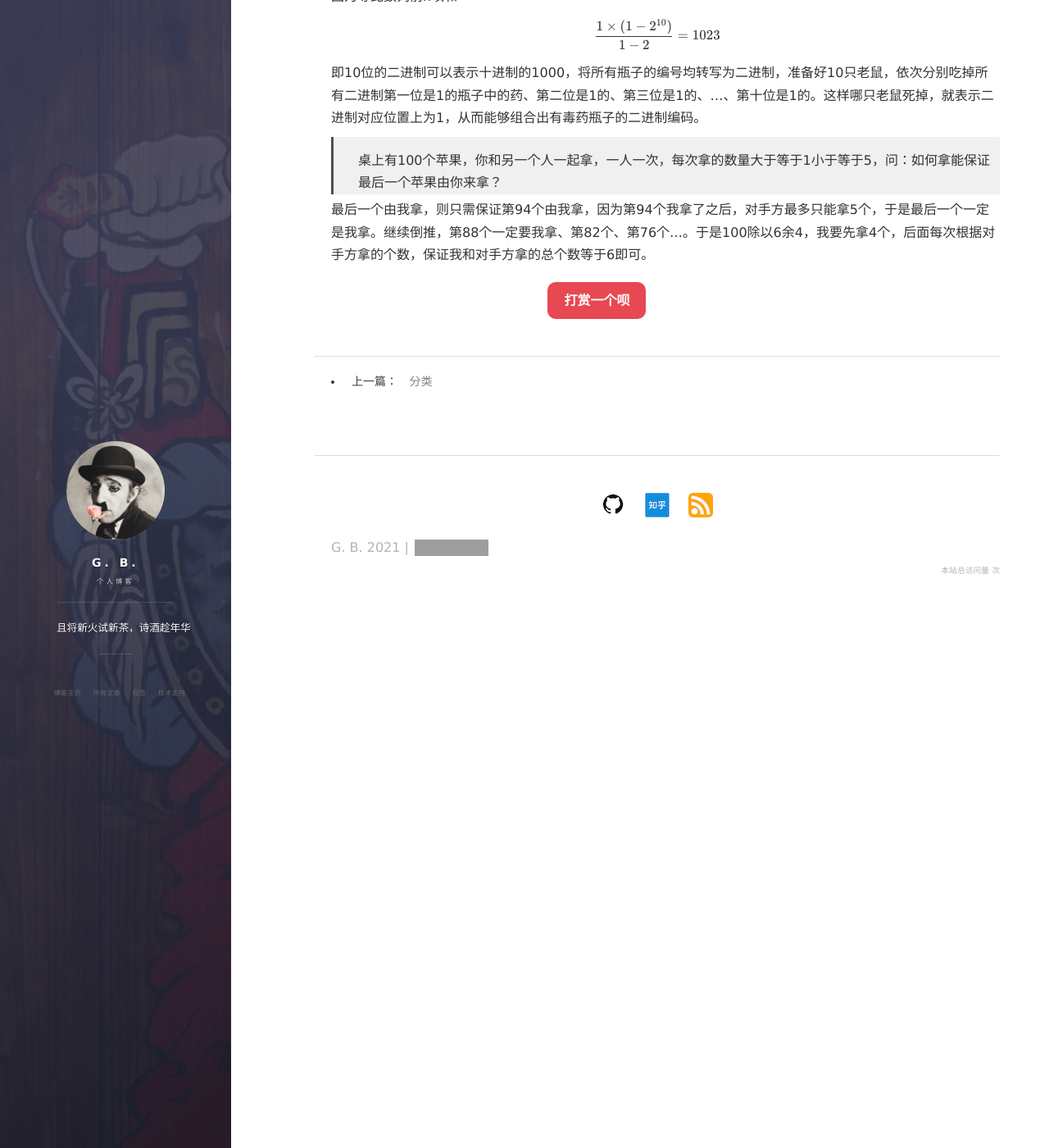
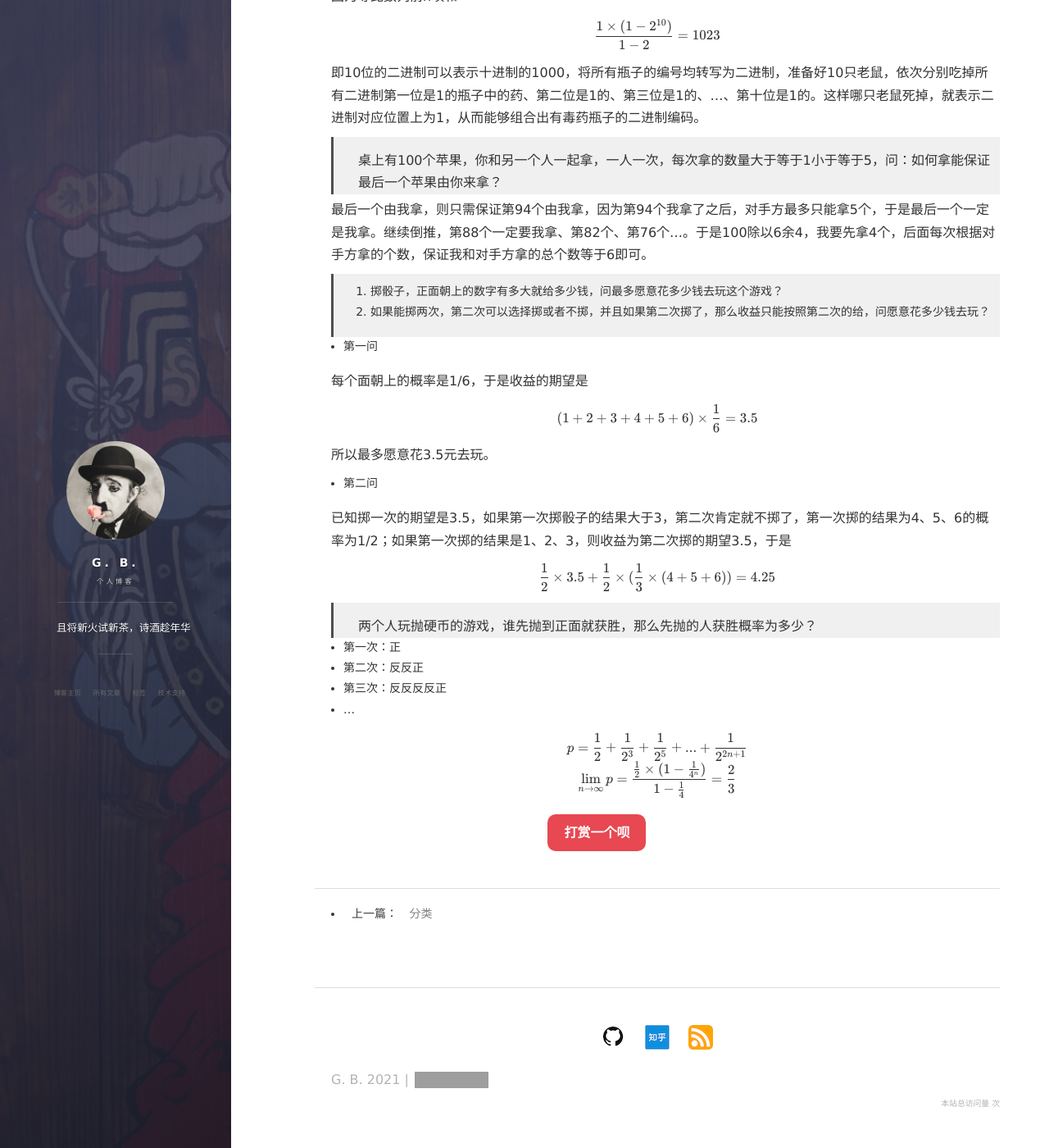
Before and after one commit to Blanket58/Blanket58.github.io, a Jekyll site: the page built from _posts/2021-11-02-brain-teaser.md, in a window 1280 px wide and 1400 px high, scrolled down 2134 px. Shown: the whole window at 82% size. Built offline with Jekyll 4.4.1, drawn with Linux system fonts in a browser that asks for light colours; nearby versions of some CDN libraries; comment, search, counter and statistics services are not loaded; grey boxes are pictures that could not be loaded.

Commit message:
Update 2021-11-02-brain-teaser.md

```diff
--- a/_posts/2021-11-02-brain-teaser.md
+++ b/_posts/2021-11-02-brain-teaser.md
@@ -88,3 +88,36 @@ $$
 > 桌上有100个苹果，你和另一个人一起拿，一人一次，每次拿的数量大于等于1小于等于5，问：如何拿能保证最后一个苹果由你来拿？
 
 最后一个由我拿，则只需保证第94个由我拿，因为第94个我拿了之后，对手方最多只能拿5个，于是最后一个一定是我拿。继续倒推，第88个一定要我拿、第82个、第76个…。于是100除以6余4，我要先拿4个，后面每次根据对手方拿的个数，保证我和对手方拿的总个数等于6即可。
+
+> 1. 掷骰子，正面朝上的数字有多大就给多少钱，问最多愿意花多少钱去玩这个游戏？
+> 2. 如果能掷两次，第二次可以选择掷或者不掷，并且如果第二次掷了，那么收益只能按照第二次的给，问愿意花多少钱去玩？
+
+- 第一问
+
+每个面朝上的概率是1/6，于是收益的期望是
+
+$$
+(1 + 2 + 3 + 4 + 5 + 6) \times \frac 1 6 = 3.5
+$$
+
+所以最多愿意花3.5元去玩。
+
+- 第二问
+
+已知掷一次的期望是3.5，如果第一次掷骰子的结果大于3，第二次肯定就不掷了，第一次掷的结果为4、5、6的概率为1/2；如果第一次掷的结果是1、2、3，则收益为第二次掷的期望3.5，于是
+
+$$
+\frac 1 2 \times 3.5 + \frac 1 2 \times (\frac 1 3 \times (4 + 5 + 6)) = 4.25
+$$
+
+> 两个人玩抛硬币的游戏，谁先抛到正面就获胜，那么先抛的人获胜概率为多少？
+
+- 第一次：正
+- 第二次：反反正
+- 第三次：反反反反正
+- …
+
+$$
+p = \frac 1 2 + \frac 1 {2^3} + \frac 1 {2^5} + ... + \frac 1 {2^{2n+1}} \\
+\lim_{n \to \infty} p = \frac {\frac 1 2 \times (1 - \frac 1 {4^n})} {1 - \frac 1 4} = \frac 2 3
+$$
```
